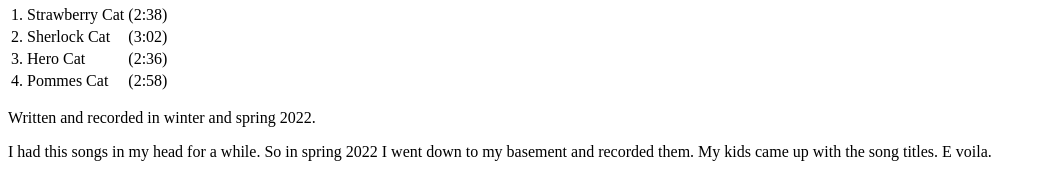
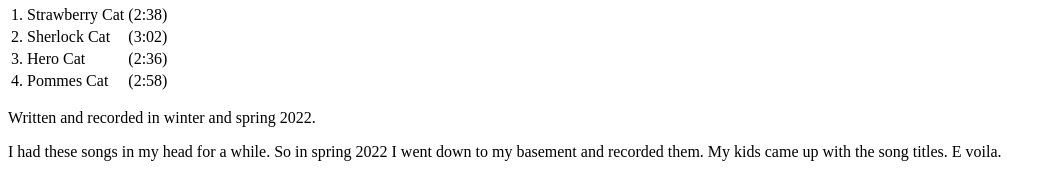
Before and after one commit to StephanWeinhold/professorflitchcom, an Eleventy site: page albums/fig-02-the-cat-ep.md in a window 1280 px wide. Shown: the part 814-990 px from the top of the page, without its empty margins (0-1056 px from the left). Built offline with nearby package versions, Linux system fonts and the light colour scheme; Eleventy itself is replaced by a stand-in of ours; files that its build step writes are made by us from their sources; what @ampproject/toolbox-optimizer would draw is missing.

Commit message:
Fixed typo.

```diff
--- a/albums/fig-02-the-cat-ep.md
+++ b/albums/fig-02-the-cat-ep.md
@@ -31,4 +31,4 @@ services:
 
 Written and recorded in winter and spring 2022.
 
-I had this songs in my head for a while. So in spring 2022 I went down to my basement and recorded them. My kids came up with the song titles. E voila.
+I had these songs in my head for a while. So in spring 2022 I went down to my basement and recorded them. My kids came up with the song titles. E voila.
```
